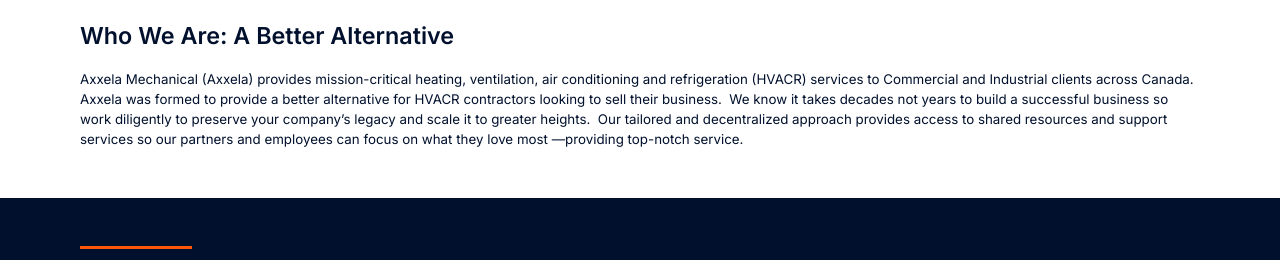
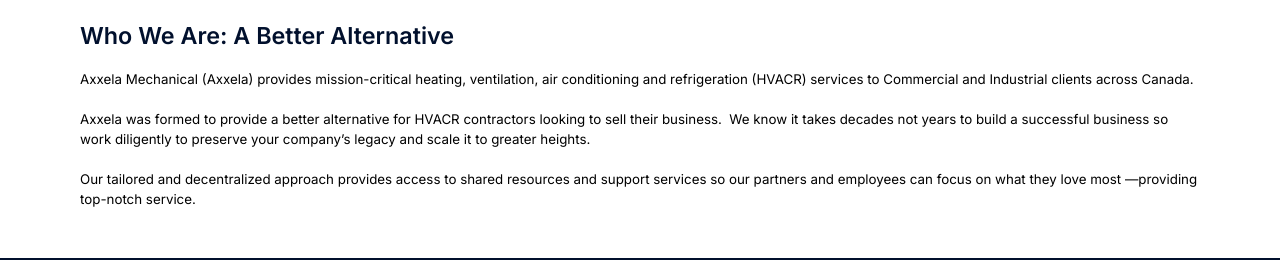
Before and after one commit to HoodieDan/axxela, a Nuxt app: page /AboutUs in a window 1280 px wide. Shown: the part 453-713 px from the top of the page. Built offline with nearby package versions, Linux system fonts and the light colour scheme.

Commit message:
seo implementation

```diff
--- a/app.vue
+++ b/app.vue
@@ -19,6 +19,17 @@
       type: 'image/svg+xml',
       href: '/logo.svg'
     }
+  ],
+  meta: [
+    { name: "description", content: `Axxela Mechanical (Axxela) provides mission-critical heating, ventilation, air conditioning and refrigeration (HVACR) services to Commercial and Industrial clients across Canada.
+                                    Axxela was formed to provide a better alternative for HVACR contractors looking to sell their business.  We know it takes decades not years to build a successful business so work diligently to preserve your company’s legacy and scale it to greater heights.
+                                    Our tailored and decentralized approach provides access to shared resources and support services so our partners and employees can focus on what they love most —providing top-notch service.` },
+    { property: "og:title", content: 'Axxela Mechanical' },
+    { property: "og:description", content: `Axxela Mechanical (Axxela) provides mission-critical heating, ventilation, air conditioning and refrigeration (HVACR) services to Commercial and Industrial clients across Canada.
+                                            Axxela was formed to provide a better alternative for HVACR contractors looking to sell their business.  We know it takes decades not years to build a successful business so work diligently to preserve your company’s legacy and scale it to greater heights.
+                                            Our tailored and decentralized approach provides access to shared resources and support services so our partners and employees can focus on what they love most —providing top-notch service.` },
+    { property: "og:image", content: './logo.svg' },
+    { property: "og:url", content: `https://www.axxelamech.ca` }
   ]
 })
 </script>
--- a/pages/AboutUs.vue
+++ b/pages/AboutUs.vue
@@ -21,7 +21,20 @@
                 <div class="h-bar"></div>
                 <h3>Who We Are: A Better Alternative</h3>
                 <p class="mt-4">
-                    Axxela Mechanical (Axxela) provides mission-critical heating, ventilation, air conditioning and refrigeration (HVACR) services to Commercial and Industrial clients across Canada.  Axxela was formed to provide a better alternative for HVACR contractors looking to sell their business.  We know it takes decades not years to build a successful business so work diligently to preserve your company’s legacy and scale it to greater heights.  Our tailored and decentralized approach provides access to shared resources and support services so our partners and employees can focus on what they love most —providing top-notch service.
+                    Axxela Mechanical (Axxela) provides mission-critical heating, ventilation,
+                    air conditioning and refrigeration (HVACR) services to Commercial and
+                    Industrial clients across Canada.
+                    <br>
+                    <br>
+                    Axxela was formed to provide a better alternative for HVACR contractors
+                    looking to sell their business.  We know it takes decades not years to
+                    build a successful business so work diligently to preserve your company’s
+                    legacy and scale it to greater heights.
+                    <br>
+                    <br>
+                    Our tailored and decentralized approach provides access to shared resources
+                    and support services so our partners and employees can focus on what they
+                    love most —providing top-notch service.
                 </p>
             </div>
         </section>
--- a/styles/pages/about-us.scss
+++ b/styles/pages/about-us.scss
@@ -13,8 +13,12 @@
         padding-top: 48px;
         padding-bottom: 48px;
 
-        h3,p {
+        h3 {
             color: $color-dark-blue;
+        }
+
+        p {
+            color: $color-black;
         }
     }
 
```
